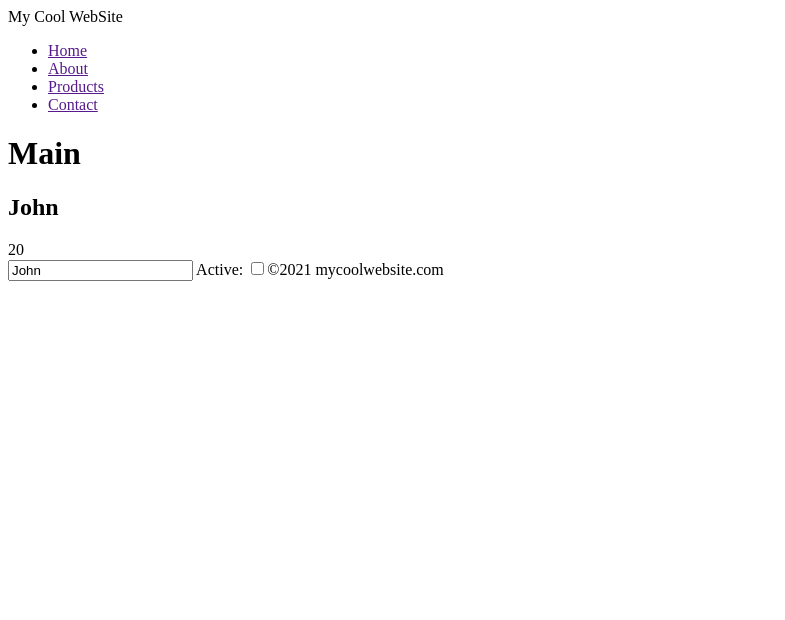
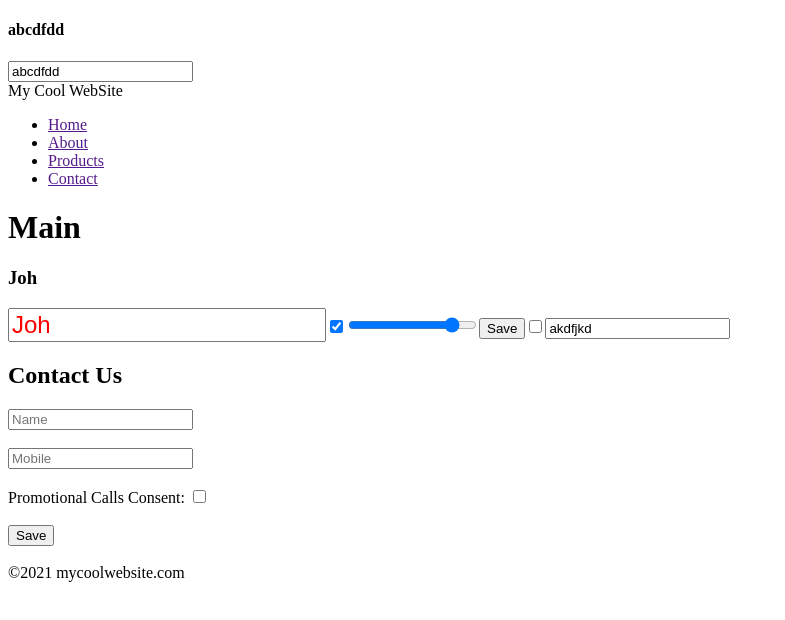
Before and after one commit to dev-517/angular-demo-1, an Angular app: page / in a window 1280 px wide. Shown: the top 620 px of the page, without its empty margins (0-785 px from the left). Built offline with nearby package versions, Linux system fonts and the light colour scheme.

Commit message:
Data binding

```diff
--- a/src/app/app.module.ts
+++ b/src/app/app.module.ts
@@ -1,6 +1,8 @@
 import { NgModule } from "@angular/core";
+import { FormsModule } from "@angular/forms";
 import { BrowserModule } from "@angular/platform-browser";
 import AppComponent from "./app.component";
+import ContactComponent from "./contact/contact.component";
 import FooterComponent from "./footer/footer.component";
 import HeaderComponent from "./header/header.component";
 import MainComponent from "./main/main.component";
@@ -8,8 +10,9 @@ import MainComponent from "./main/main.component";
 @NgModule({
     declarations: [AppComponent,
         HeaderComponent,
-        FooterComponent, MainComponent],
-    imports: [BrowserModule],
+        FooterComponent,
+        MainComponent, ContactComponent],
+    imports: [BrowserModule, FormsModule],
     providers: [],
     bootstrap: [AppComponent]
 })
--- /dev/null
+++ b/src/app/contact/contact.component.ts
@@ -0,0 +1,32 @@
+import { Component } from "@angular/core";
+
+@Component({
+    selector: 'app-contactus',
+    template: `
+        <h2>Contact Us</h2>
+        <input type="text" placeholder="Name" [(ngModel)]="contact.name"/>
+        <br/><br/>
+
+        <input type="text" placeholder="Mobile" [(ngModel)]="contact.mobile"/>
+        <br/><br/>
+
+        Promotional Calls Consent: <input type="checkbox" [(ngModel)]="contact.consent" />
+        <br/><br/>
+
+        <button (click) = "onSave()">Save</button>
+        <br/><br/>
+    `
+})
+export default class ContactComponent {
+
+    public contact = {
+        name: "",
+        mobile: "",
+        consent: false
+    };
+
+    public onSave(): void {
+        console.log(this.contact);
+        // save it to backend server. api
+    }
+}
--- a/src/app/header/header.component.ts
+++ b/src/app/header/header.component.ts
@@ -3,6 +3,8 @@ import { Component } from "@angular/core";
 @Component({
     selector: 'app-header',
     template: `
+       <h4> {{name}} </h4>
+       <input type="text" [(ngModel)]="name" />
         <div>My Cool WebSite</div>
         <div>
             <ul>
@@ -14,6 +16,8 @@ import { Component } from "@angular/core";
         </div>
     `
 })
-class HeaderComponent { }
+class HeaderComponent {
+    public name: string = "abcdfdd";
+}
 
 export default HeaderComponent;
--- a/src/app/main/main.component.ts
+++ b/src/app/main/main.component.ts
@@ -2,28 +2,50 @@
 // property binding
 // class binding
 // style binding
+// event binding
 // two way binding
 import { Component } from "@angular/core";
 
 @Component({
     selector: 'app-main',
     template: `<h1>Main</h1>
-        <h2>{{name}}</h2>
-        <span>{{age}}</span>
-        <br/>
+            <h3>{{name}}</h3>
 
-     <input [value]="name" type="text" placeholder="name" />
+            <input [ngClass]="name.length > 4 ? 'active':'inactive'" type="text" [value]="name" />
+            <input type="checkbox" [checked] ="active"/>
+            <input type="range" min="1" max="100" [value]="age"/>
 
-     Active:
-     <input type="checkbox" [checked]="active" />
+            <button (click)="onClick(100)">Save</button>
+            <input [value]="active" type="checkbox" (change)="onChecked(active)"/>
+
+            <input type="text" value="akdfjkd" (keydown)="textChange()"/>
+
+            <app-contactus></app-contactus>
+
     `
 })
 class MainComponent {
 
-    public name: string = "John";
+    // state
+    public name: string = "Joh";
+    public active: boolean = true;
+    public age = 85;
+    public cls = "active";
 
-    public age: number = 20;
-    public active = false;
+    // behavior
+
+    public onClick(data): void {
+        console.log("Button clicked", data);
+    }
+
+    public onChecked(value): void {
+        console.log(value, "active value");
+    }
+
+    public textChange(): void {
+        console.log("text box text changed");
+    }
+
 }
 
 export default MainComponent;
--- a/src/styles.css
+++ b/src/styles.css
@@ -1 +1,13 @@
 /* You can add global styles to this file, and also import other style files */
+
+.active{
+    width:50;
+    height:50;
+    font-size: 1.5em;
+    color: green;
+}
+
+.inactive{
+    font-size: 1.5em;
+    color:red;
+}
```
